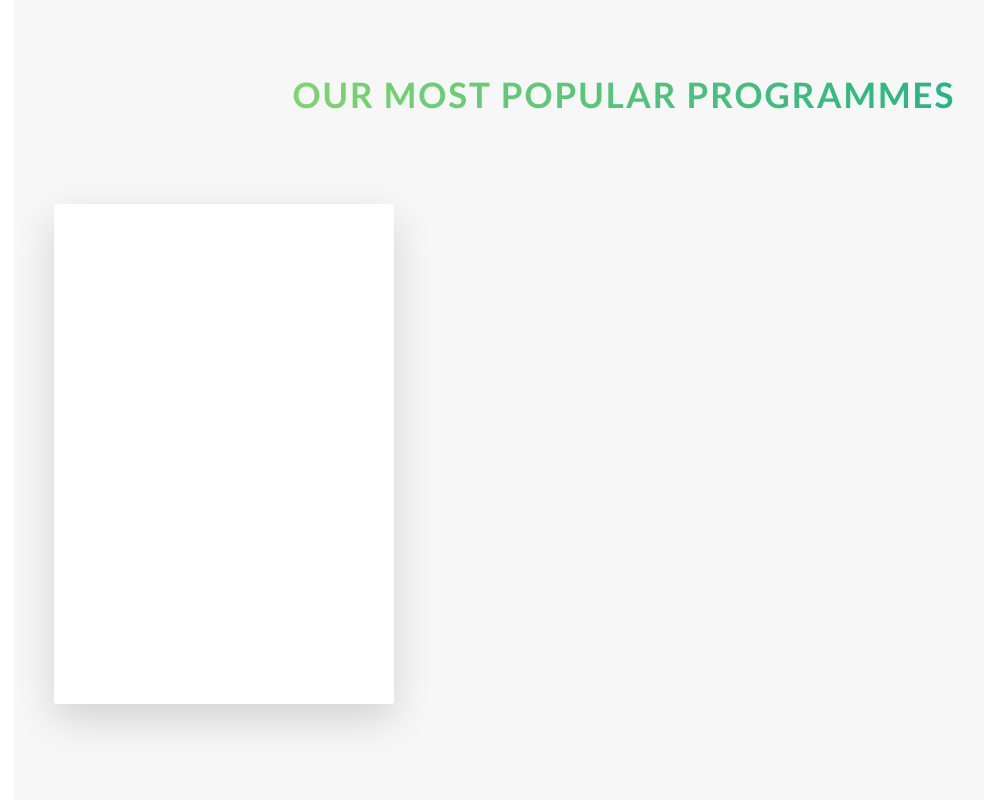
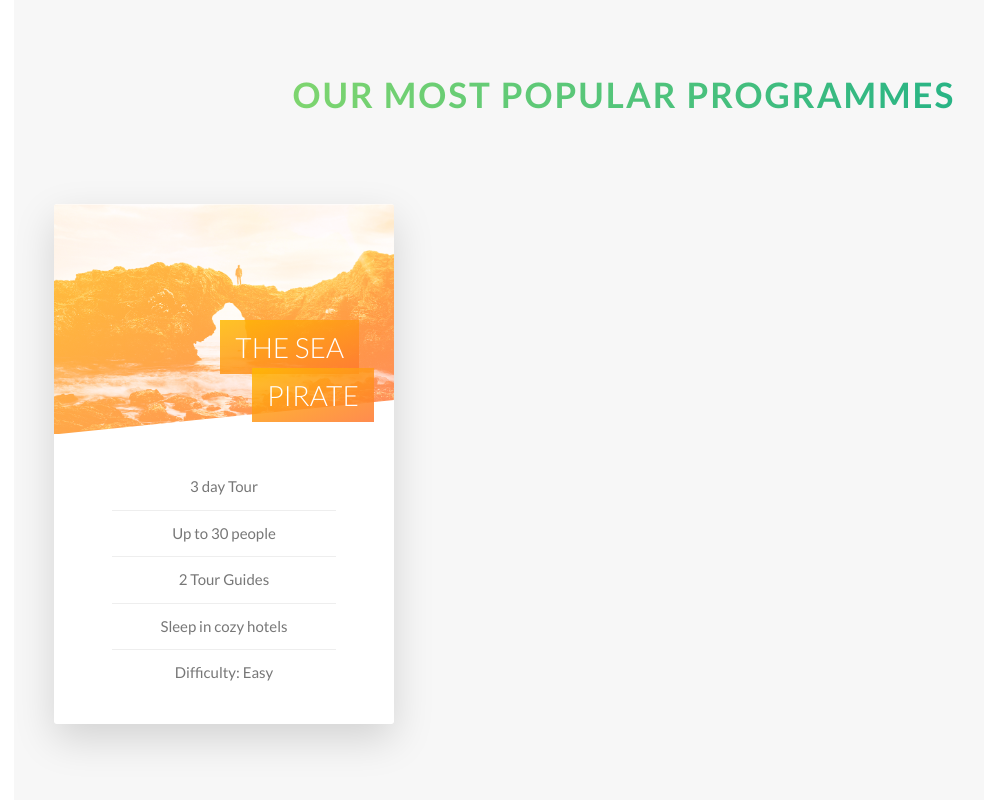
Before and after one commit to knightvertrag/Outours, a website: page index.html in a window 1280 px wide. Shown: the part 2272-3072 px from the top of the page, without its empty margins (16-1000 px from the left). Drawn offline with Linux system fonts and the light colour scheme.

Commit message:
Built Tour Card

```diff
--- a/index.html
+++ b/index.html
@@ -155,7 +155,25 @@
                     <div class="col-1-of-3">
                         <div class="card">
                             <div class="card__side card__side--front">
-                                Front Text
+                                <div class="card__picture card__picture--1">
+                                    &nbsp;
+                                </div>
+                                <h4 class="card__heading">
+                                    <span
+                                        class="card__heading-span card__heading-span--1"
+                                    >
+                                        The Sea Pirate
+                                    </span>
+                                </h4>
+                                <div class="card__details">
+                                    <ul>
+                                        <li>3 day Tour</li>
+                                        <li>Up to 30 people</li>
+                                        <li>2 Tour Guides</li>
+                                        <li>Sleep in cozy hotels</li>
+                                        <li>Difficulty: Easy</li>
+                                    </ul>
+                                </div>
                             </div>
                             <div
                                 class="card__side card__side--back card__side--back-1"
--- a/sass/abstracts/_variables.scss
+++ b/sass/abstracts/_variables.scss
@@ -10,6 +10,7 @@ $color-tertiary-light: #2998ff;
 $color-tertiary-dark: #5643fa;
 
 $color-grey-light-1: #f7f7f7;
+$color-grey-light-2: #eee;
 
 $color-grey-dark: #777;
 $color-white: #fff;
--- a/sass/components/_card.scss
+++ b/sass/components/_card.scss
@@ -2,12 +2,10 @@
     perspective: 150rem;
     -moz-perspective: 150rem;
     position: relative;
-    height: 50rem;
+    height: 52rem;
 
     &__side {
-        color: #fff;
-        font-size: 2rem;
-        height: 50rem;
+        height: 52rem;
         transition: all 0.8s ease;
         position: absolute;
         top: 0;
@@ -15,10 +13,11 @@
         width: 100%;
         backface-visibility: hidden;
         border-radius: 3px;
+        overflow: hidden;
         box-shadow: 0 1.5rem 4rem rgba($color-black, 0.15);
 
         &--front {
-            background-color: #fff;
+            background-color: $color-white;
         }
 
         &--back {
@@ -35,10 +34,80 @@
     }
 
     &:hover &__side--front {
-        transform: rotateY(180deg);
+        transform: rotateY(-180deg);
     }
 
     &:hover &__side--back {
         transform: rotateY(0);
     }
+
+    //Front Side Styling
+    &__picture {
+        background-size: cover;
+        height: 23rem;
+        background-blend-mode: screen;
+        clip-path: polygon(0 0, 100% 0, 100% 85%, 0 100%);
+
+        &--1 {
+            background-image: linear-gradient(
+                    to right bottom,
+                    $color-secondary-light,
+                    $color-secondary-dark
+                ),
+                url("/img/nat-5.jpg");
+        }
+
+        &--2 {
+            background-image: url("/img/nat-5.jpg");
+        }
+
+        &--3 {
+            background-image: url("/img/nat-5.jpg");
+        }
+    }
+
+    &__heading {
+        font-size: 2.8rem;
+        font-weight: 300;
+        text-transform: uppercase;
+        color: $color-white;
+        position: absolute;
+        text-align: right;
+        top: 12rem;
+        right: 2rem;
+        width: 69%;
+    }
+
+    &__heading-span {
+        padding: 1rem 1.5rem;
+        -webkit-box-decoration-break: clone;
+        box-decoration-break: clone;
+        &--1 {
+            background-image: linear-gradient(
+                to right bottom,
+                rgba($color-secondary-light, 0.85),
+                rgba($color-secondary-dark, 0.85)
+            );
+        }
+    }
+
+    &__details {
+        padding: 3rem;
+
+        ul {
+            list-style: none;
+            width: 80%;
+            margin: 0 auto;
+
+            li {
+                text-align: center;
+                font-size: 1.5rem;
+                padding: 1rem;
+
+                &:not(:last-child) {
+                    border-bottom: 1px solid $color-grey-light-2;
+                }
+            }
+        }
+    }
 }
```
Also changed, not shown: css/style.css.
